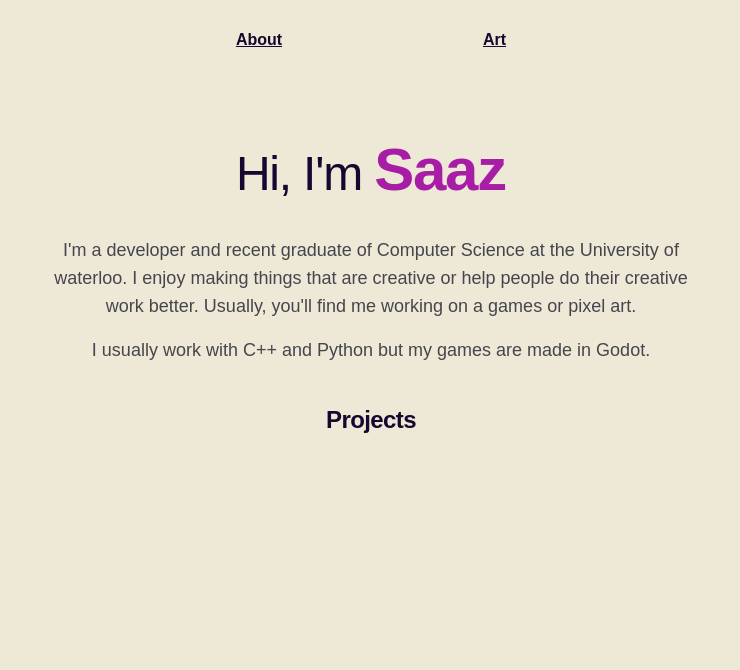
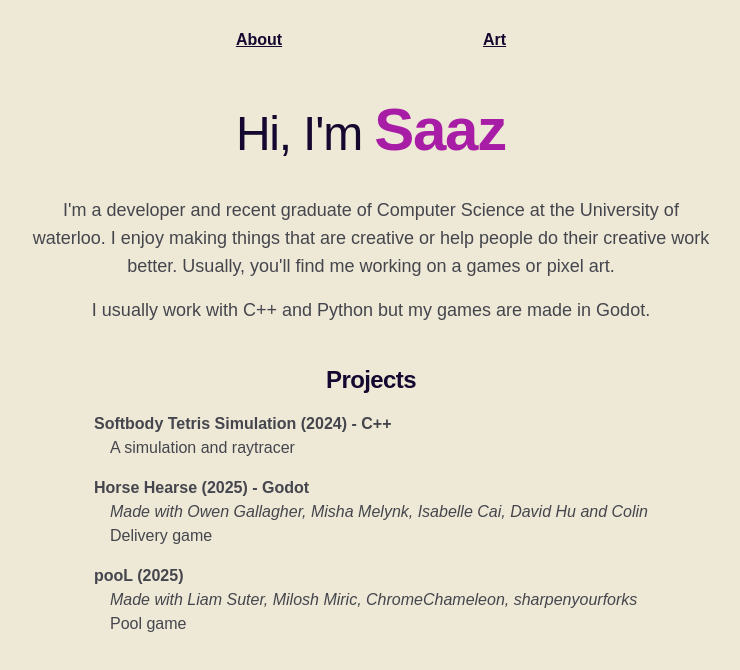
Before and after one commit to zanada/zanada.github.io, a Next.js app: page / in a window 1280 px wide. Shown: the top 670 px of the page, without its empty margins (269-1009 px from the left). Built offline with nearby package versions, Linux system fonts and the light colour scheme.

Commit message:
Basic project list structure set up

```diff
--- a/app/page.tsx
+++ b/app/page.tsx
@@ -1,14 +1,48 @@
 import Image from "next/image";
 import Link from "next/link";
 
-const projects = [{name: "Softbody Tetris Simulation", link:"", yearStart:2024, yearEnd:2024, madeWith:null, tools:["C++"], Role:null, description:"A simulation and raytracer"}]
+type ProjectProps = {
+  name: string;
+  link?: string;
+  yearStart: number;
+  yearEnd?: number;
+  madeWith?: string;
+  tools?: string;
+  role?: string;
+  description: string;
+}
+
+function ProjectListing({project} : {project:ProjectProps}) {
+  let toolLine : string;
+  let dateLine : string;
+
+  if (project.yearEnd !== undefined)
+    dateLine = " (" + project.yearStart + " - " + project.yearEnd + ")";
+  else
+    dateLine = " (" + project.yearStart + ")";
+
+  if (project.tools !== undefined) toolLine = " - " + project.tools; else toolLine = "";
+
+	return (
+    <div>
+      <h2 className="font-semibold">{project.name}{dateLine}{toolLine}</h2>
+      {project.madeWith && <p className="italic pl-4 "> Made with {project.madeWith} </p>}
+      <p className="pl-4">{project.description}</p>
+    </div>
+	);
+}
+
+const projects : ProjectProps[] = [
+  {name: "Softbody Tetris Simulation", link:"", yearStart:2024, tools:"C++", description:"A simulation and raytracer"},
+  {name: "Horse Hearse", link:"", yearStart:2025, madeWith:"Owen Gallagher, Misha Melynk, Isabelle Cai, David Hu and Colin", tools:"Godot", role:"Gameplay, UI programming", description:"Delivery game"},
+  {name: "pooL", link:"", yearStart:2025, madeWith:"Liam Suter, Milosh Miric, ChromeChameleon, sharpenyourforks", role:"Sprites, Animation, UI Art", description:"Pool game"}]
 
 
 export default function Home() {
   return (
-    <main className="flex gap-10 w-full max-w-2xl flex-col items-center justify-between  bg-transparent sm:items-start overflow-scroll">
+    <main className="flex gap-10 w-full max-w-3xl flex-col items-center justify-between  bg-transparent sm:items-start overflow-scroll px-10">
       <div className="flex w-full flex-col items-stretch gap-4 text-lg text-center text-neutral-700 dark:text-zinc-400">
-        <h1 className="text-center h-35 text-5xl  font-normal tracking-tight text-foreground dark:text-secondary-100 pt-15 ">
+        <h1 className="text-center h-25 text-5xl  font-normal tracking-tight text-foreground dark:text-secondary-100 pt-5 ">
           Hi, I'm <span className="text-brand-600 font-extrabold text-6xl">Saaz</span>
         </h1>
         <p>
@@ -18,10 +52,15 @@ export default function Home() {
           I usually work with C++ and Python but my games are made in Godot.
         </p>
       </div>
-      <div className="w-full flex flex-col gap-4 text-base font-normal sm:flex-col">
+      <div className="w-full flex flex-col gap-4 text-neutral-700 font-normal sm:flex-col">
         <h1 className="text-center text-2xl font-semibold tracking-tight text-foreground dark:text-secondary-100">
           Projects
         </h1>
+        <div className="flex flex-col self-center gap-4">
+          {projects.map(projectProp => (
+            <ProjectListing project={projectProp} key={projectProp.name} />
+          ))}
+        </div>
       </div>
 
     </main>
```
